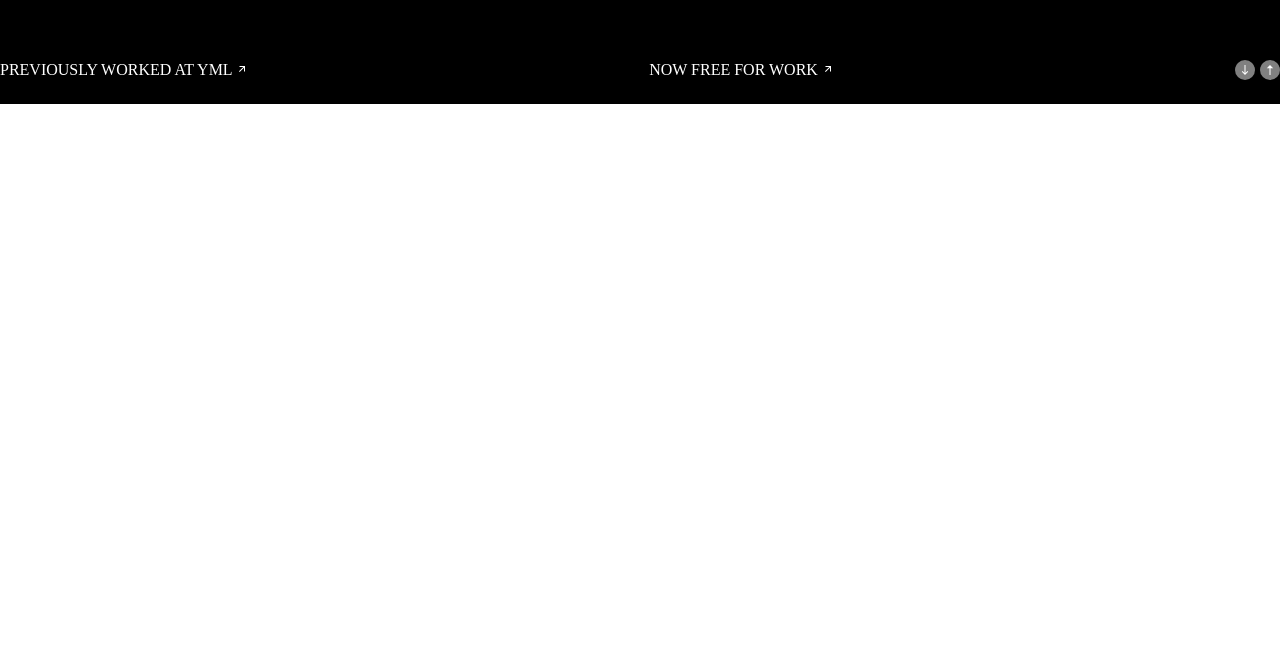
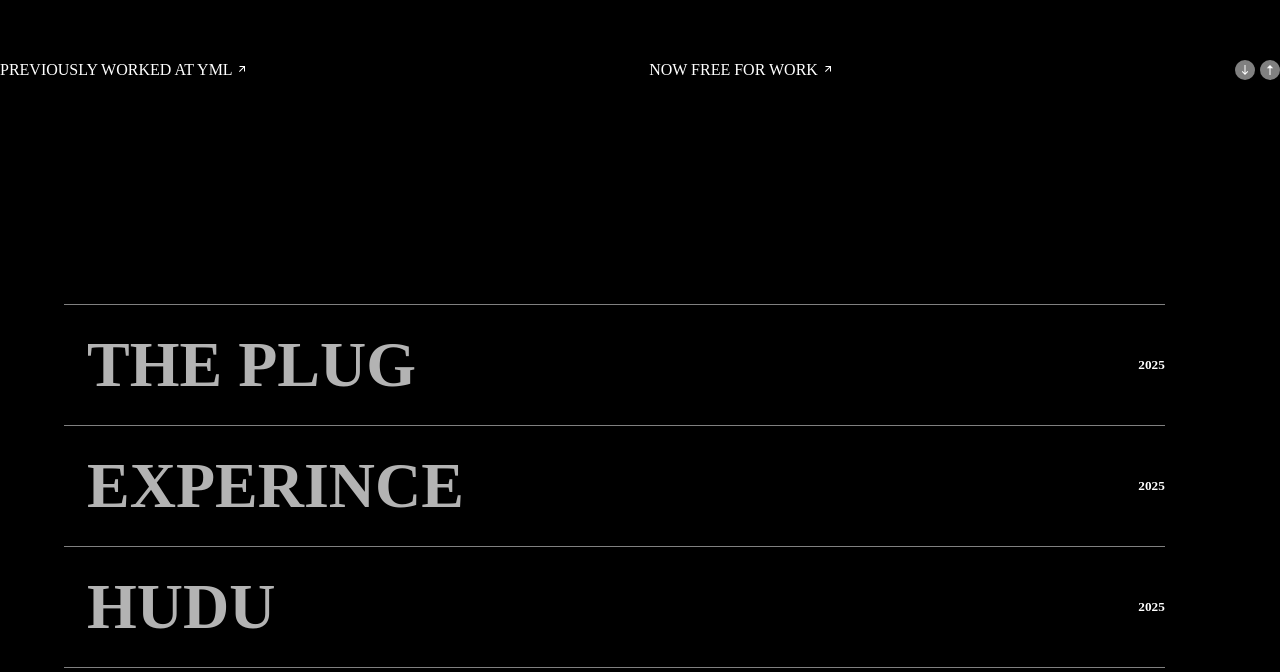
Before and after one commit to Naimul-Jehan/web_dev-Project_1-, a plain HTML site: page index.html in a window 1280 px wide. Shown: the part 696-1368 px from the top of the page. Before the commit the page ends 800 px from the top, so only its background shows below. Drawn offline with nearby package versions, Linux system fonts and the light colour scheme.

Commit message:
Second page start

```diff
--- a/index.html
+++ b/index.html
@@ -80,6 +80,20 @@
           </div>
         </div>
       </div>
+      <div class="second">
+        <div class="element">
+          <h1>The Plug</h1>
+          <h5>2025</h5>
+        </div>
+        <div class="element">
+          <h1>Experince</h1>
+          <h5>2025</h5>
+        </div>
+        <div class="element element_last">
+          <h1>Hudu</h1>
+          <h5>2025</h5>
+        </div>
+      </div>
     </div>
   </body>
 </html>
--- a/style.css
+++ b/style.css
@@ -120,3 +120,39 @@ html,body{
     align-items: center;
     justify-content:center;
 }
+
+.second{
+    background-color: black;
+    width: 100%;
+    height: 100vh;
+    padding-top: 200px;
+    padding-right: 9vw;
+    padding-left: 5vw;
+
+    color: white;
+}
+.element{
+    width: 100%;
+
+    border-top: 1px solid gray;
+    display: flex;
+    align-items: center;
+    justify-content: space-between;
+
+
+
+}
+
+.element h1{
+    text-transform: uppercase;
+    font-size: 5vw;
+    margin: 1.8vw;
+    opacity: .7;
+}
+.element_last{
+    border-bottom: 1px solid gray;
+}
+
+.element .h5{
+    opacity: .7;
+}
```
